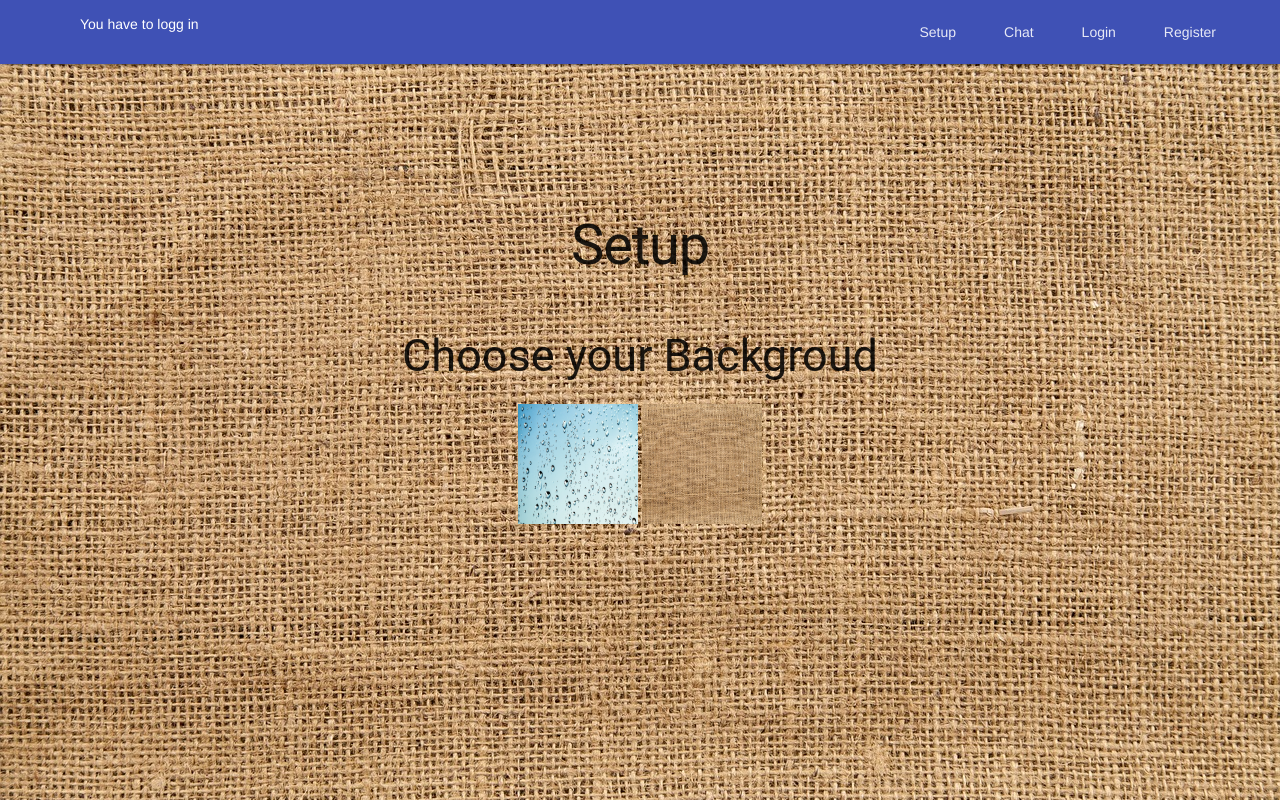
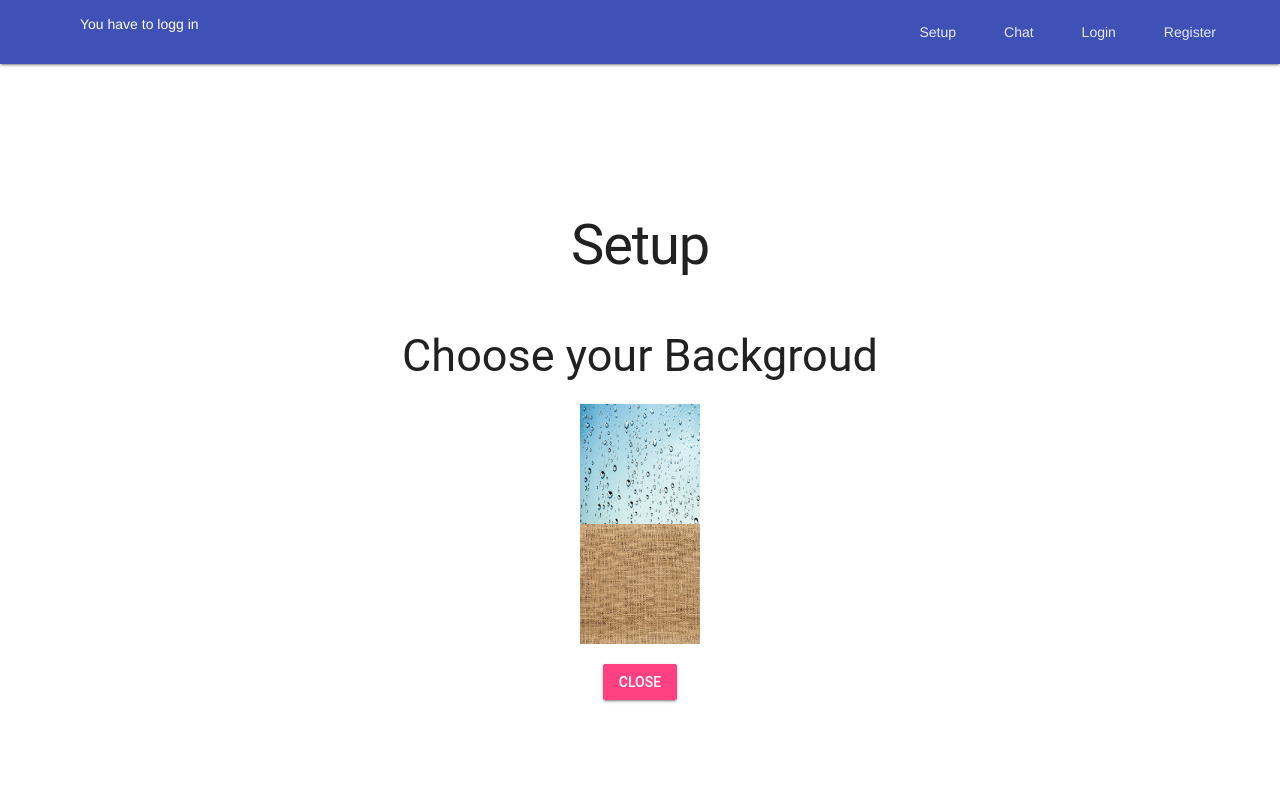
Before and after one commit to HeinzFriess/django-chatApp, a Django app: page /setup/ in a window 1280 px wide. Run offline with Django 4.2, Linux system fonts and the light colour scheme.

Commit message:
change background

```diff
--- a/chat/templates/chat/index.html
+++ b/chat/templates/chat/index.html
@@ -4,6 +4,7 @@
 <script>
   const csrfToken = '{{ csrf_token }}';
   const userName = '{{ request.user.first_name}}';
+  let background = '';
 </script>
 
 <h1>Welcome to easyChat</h1>
--- a/chat/templates/setup.html
+++ b/chat/templates/setup.html
@@ -1,5 +1,10 @@
 {% extends "base.html" %}
 {% block content %}
+
+<script>
+    const csrfToken = '{{ csrf_token }}';
+    // const userName = '{{ request.user.first_name}}';
+</script>
 
 <h1>Setup</h1>
 <h2>Choose your Backgroud</h2>
@@ -8,13 +13,11 @@
 <p>Wrong username or password</p>
 {% endif %}
 
-<form method="POST" sendSetUp()>
-    {% csrf_token %}
-
-    <img onclick="setBackground('rain')" class="backGroundButton" id="select" src="./../../static/img/rain.jpg"></img>
-    <img onclick="setBackground('texture')" class="backGroundButton" id="select" src="./../../static/img/texture.jpg"></img>
 
 
-</form>
+<img onclick="setBackground('rain')" class="backGroundButton" id="select" src="./../../static/img/rain.jpg"></img>
+<img onclick="setBackground('texture')" class="backGroundButton" id="select" src="./../../static/img/texture.jpg"></img>
+<br>
+<button class="mdl-button mdl-js-button mdl-button--raised mdl-js-ripple-effect mdl-button--accent" onclick="window.location.href='../chat/'">close</button>
 
 {% endblock %}
--- a/chat/views.py
+++ b/chat/views.py
@@ -62,7 +62,9 @@ def setupView(request):
     This view replies the setup HTML.
     """
     if request.method == 'POST':
-        serialized_obj = serializers.serialize('json', 'tbd')
-        return JsonResponse(serialized_obj[1:-1], safe=False) #[1.-1] erzeugt einen substring vom 2 zeichen (index1) bis zum vorletzten
+        _img = request.POST.get('img')
+        #return HttpResponseRedirect('/chat/')
+        #return JsonResponse({'img':_img})
+        return render(request, 'chat/index.html')
     # chatMessages = Message.objects.filter(chat__id=1)
     return render(request, 'setup.html', {'messages' : 'tbd'})
--- a/static/css/style.css
+++ b/static/css/style.css
@@ -1,6 +1,3 @@
-body{
-    background-image: url("./../img/texture.jpg");
-}
 
 .page-content {
     display: flex;
--- a/static/js/script.js
+++ b/static/js/script.js
@@ -49,7 +49,18 @@ async function sendMessage() {
 }
 
 function setBackground(img) {
+  localStorage.setItem('background', img)
   const body = document.getElementsByTagName('body')[0];
   body.style.backgroundImage = `url("/static/img/${img}.jpg")`;
-  console.log('hier ist der Bildname', img);
+  //window.location = "../chat/";
 }
+
+function initBackground(){
+  let value = localStorage.getItem('background');
+  if(value)
+  {
+    setBackground(value);
+  }
+}
+
+initBackground();
--- a/templates/base.html
+++ b/templates/base.html
@@ -9,9 +9,8 @@
     <link rel="stylesheet" href="https://code.getmdl.io/1.3.0/material.indigo-pink.min.css">
     {% load static %}
     <link rel="stylesheet" href="./../../../static/css/style.css">
-    <script src="./../../../static/js/script.js"></script>
+
     <script defer src="https://code.getmdl.io/1.3.0/material.min.js"></script>
-
     <title>Chatroom</title>
 </head>
 
@@ -54,5 +53,5 @@
       </div>
 
 </body>
-
+<script src="./../../../static/js/script.js"></script>
 </html>
```
Also changed, not shown: db.sqlite3.
